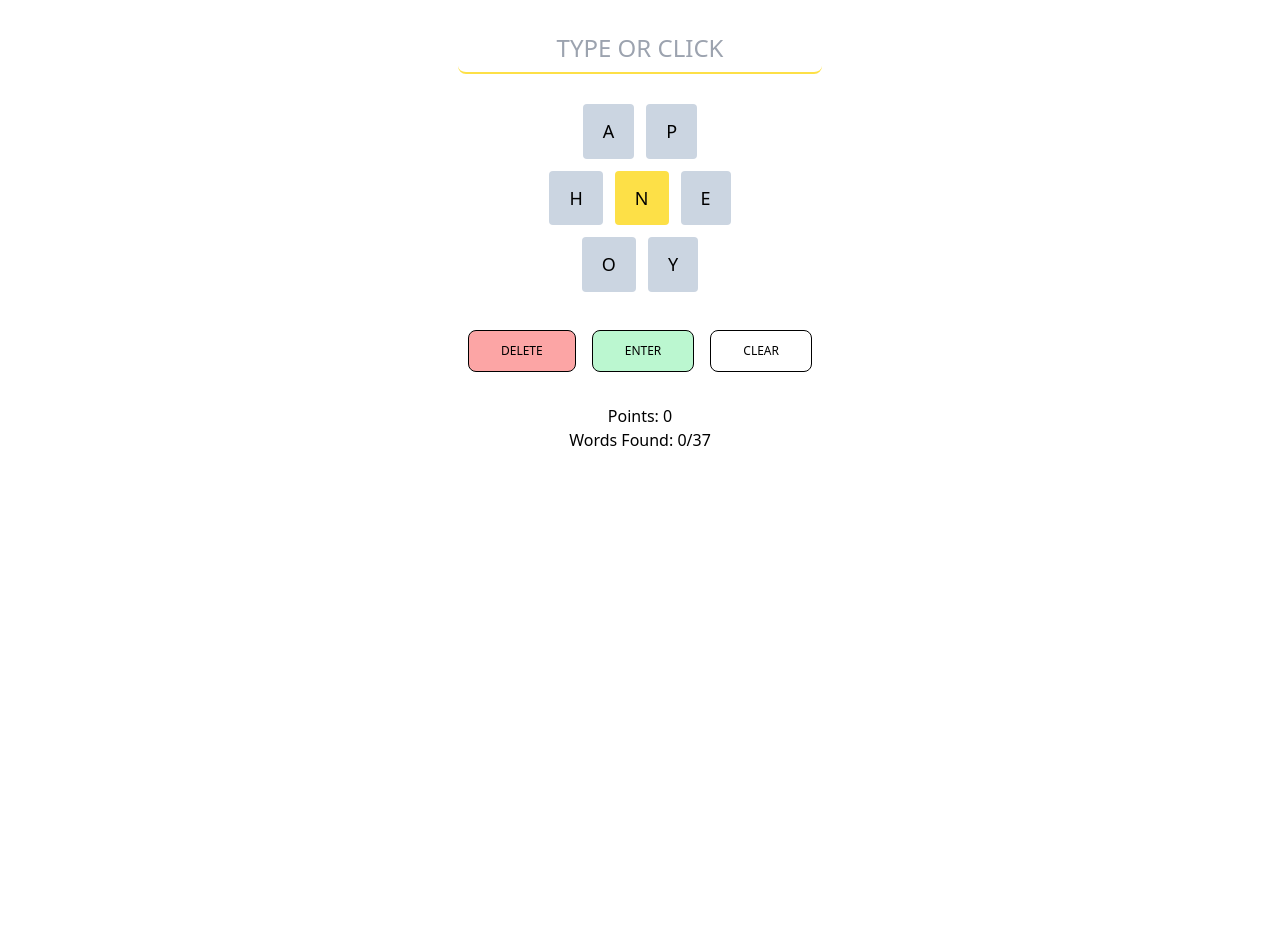
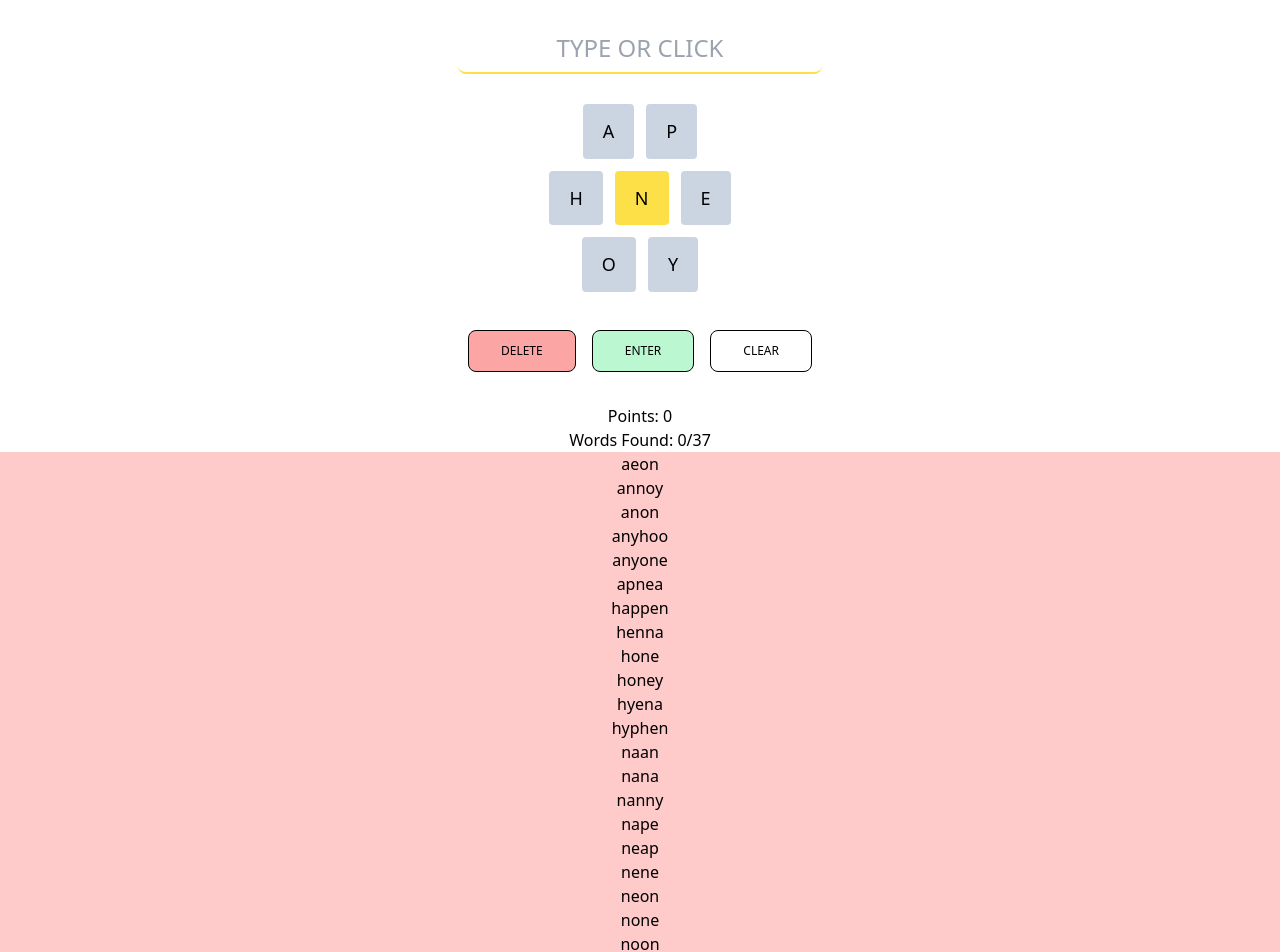
Before and after one commit to wanwari/spelling-bee, a React (Create React App) app: page / in a window 1280 px wide. Shown: the top 952 px of the page. Before the commit the page ends 800 px from the top, so only its background shows below. Built offline with nearby package versions, Linux system fonts and the light colour scheme.

Commit message:
feat: display answers and whether or not they have been found

```diff
--- /dev/null
+++ b/src/components/Answers.js
@@ -0,0 +1,15 @@
+const Answers = ({answers, wordsFound}) => {
+
+    console.log(answers);
+    console.log(wordsFound);
+    return(
+        <div>
+            {answers.map((answer) => {
+                const style = wordsFound.includes(answer) ? "bg-green-200" : "bg-red-200";
+                return <li className={style}>{ answer }</li>;
+            })}
+        </div>
+    );
+}
+
+export default Answers;
--- a/src/components/GameBoard.js
+++ b/src/components/GameBoard.js
@@ -1,6 +1,7 @@
 import { useEffect, useRef, useState } from "react";
 import Keyboard from "./Keyboard";
 import Data from '../data/todaysgame.json';
+import Answers from "./Answers";
 
 const GameBoard = () => {
 
@@ -135,6 +136,9 @@ const GameBoard = () => {
             )))}
             </ul>
 
+            <ul>
+                <Answers answers={answers} wordsFound={wordsFound} />
+            </ul>
         </div>
     );
 }
```
